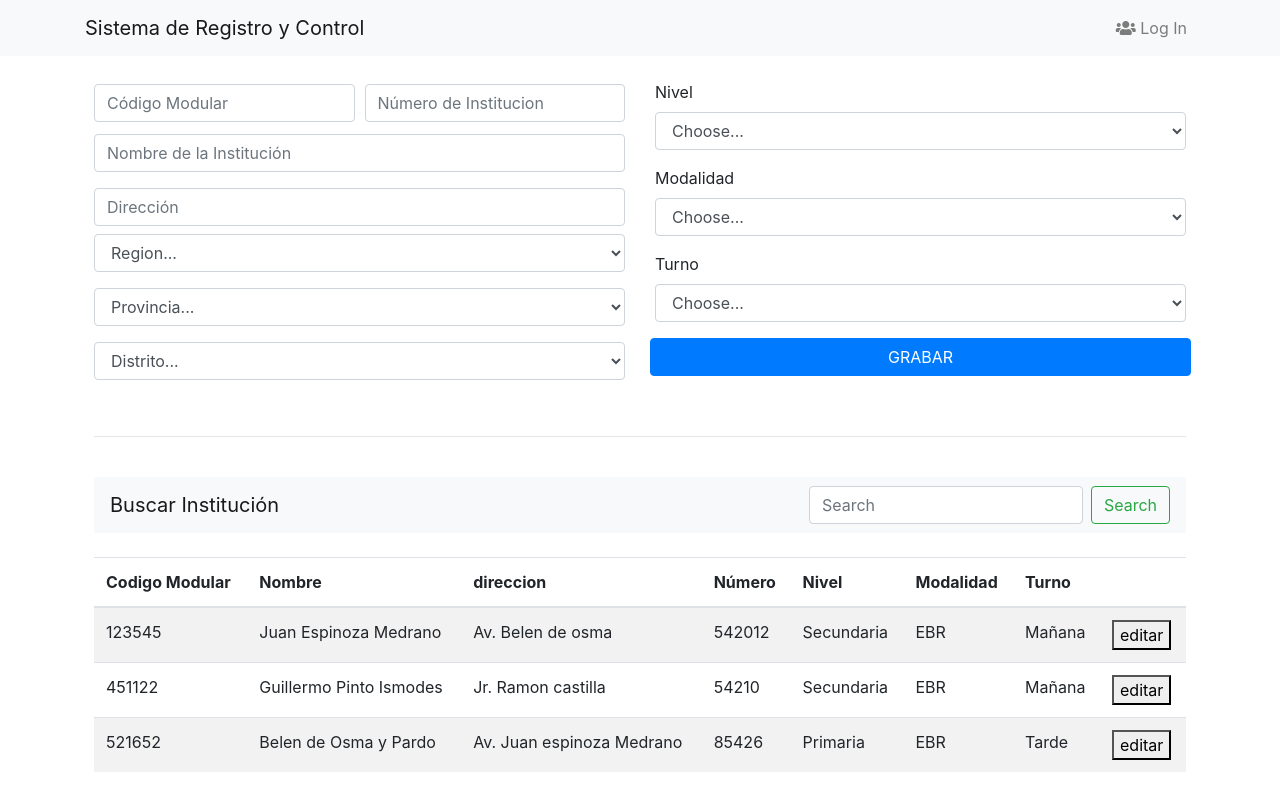
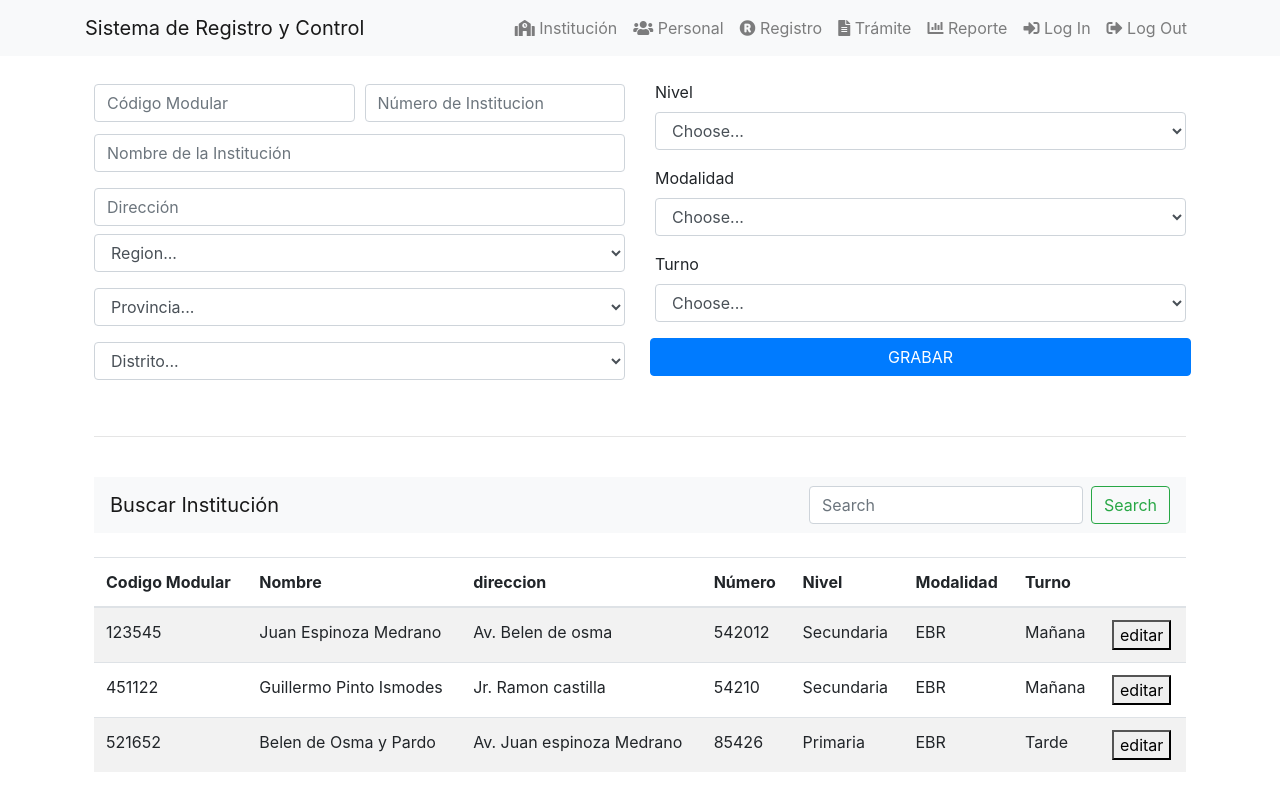
Before and after one commit to eflohua/Sistema-de-Asistencia, an Angular app: page / in a window 1280 px wide. Built offline with nearby package versions, Linux system fonts and the light colour scheme.

Commit message:
navegador v2

```diff
--- a/src/app/components/navegador/navegador.component.html
+++ b/src/app/components/navegador/navegador.component.html
@@ -8,7 +8,25 @@
       <ul class="navbar-nav ml-auto">
 
         <li class="nav-item">
-          <a class="nav-link" routerLinkActive="active" ><i class="fas fa-users"></i> Log In</a>
+          <a class="nav-link" href="#" ><i class="fas fa-school"></i> Institución</a>
+        </li>
+        <li class="nav-item">
+          <a class="nav-link" href="#" ><i class="fas fa-users"></i> Personal</a>
+        </li>
+        <li class="nav-item">
+          <a class="nav-link" href="#" ><i class="fas fa-registered"></i> Registro</a>
+        </li>
+        <li class="nav-item">
+          <a class="nav-link" href="#" ><i class="fas fa-file-alt"></i> Trámite</a>
+        </li>
+        <li class="nav-item">
+          <a class="nav-link" href="#" ><i class="fas fa-chart-bar"></i> Reporte</a>
+        </li>
+        <li class="nav-item">
+          <a class="nav-link" href="#" ><i class="fas fa-sign-in-alt"></i> Log In</a>
+        </li>
+        <li class="nav-item">
+          <a class="nav-link" href="#" ><i class="fas fa-sign-out-alt"></i> Log Out</a>
         </li>
 
       </ul>
```
